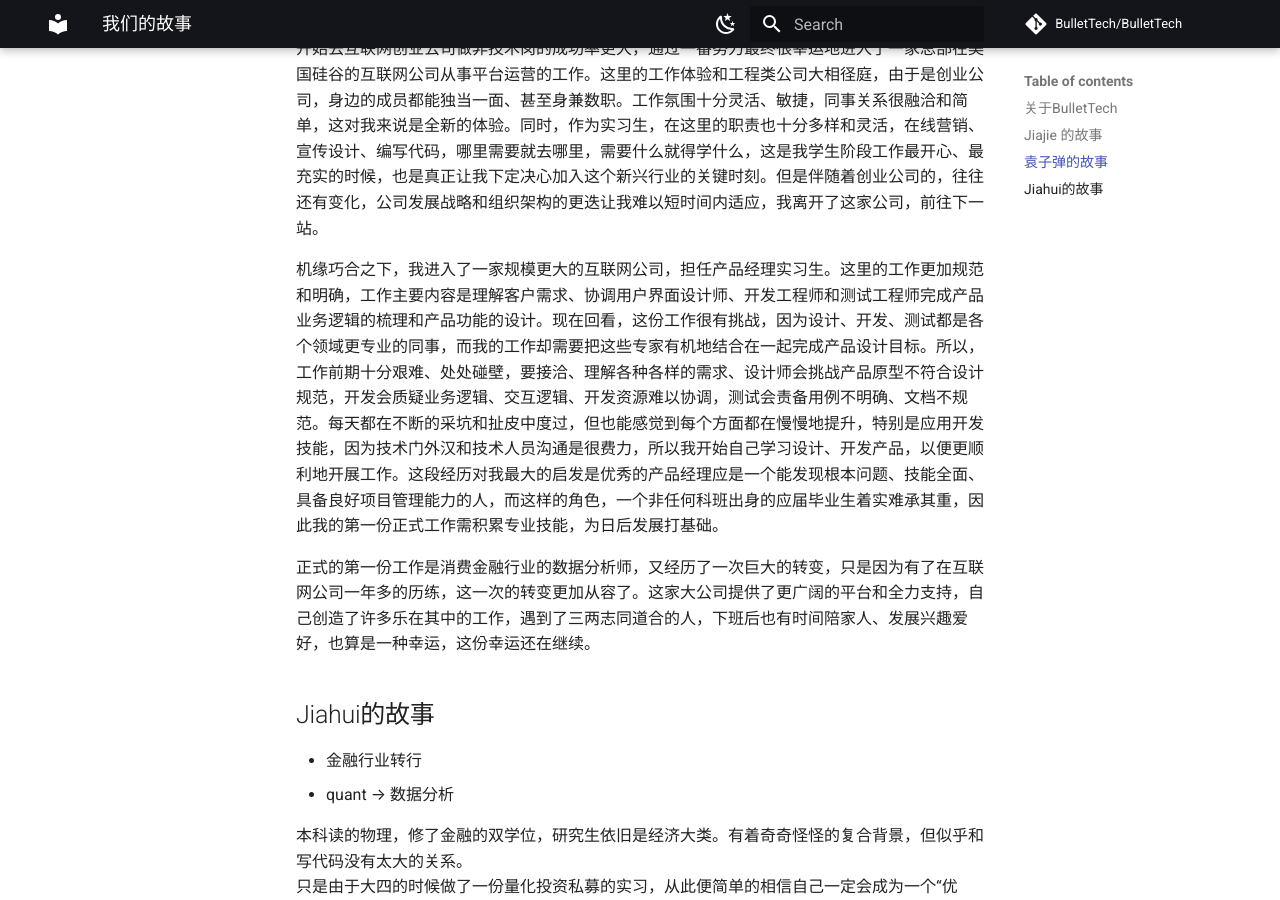
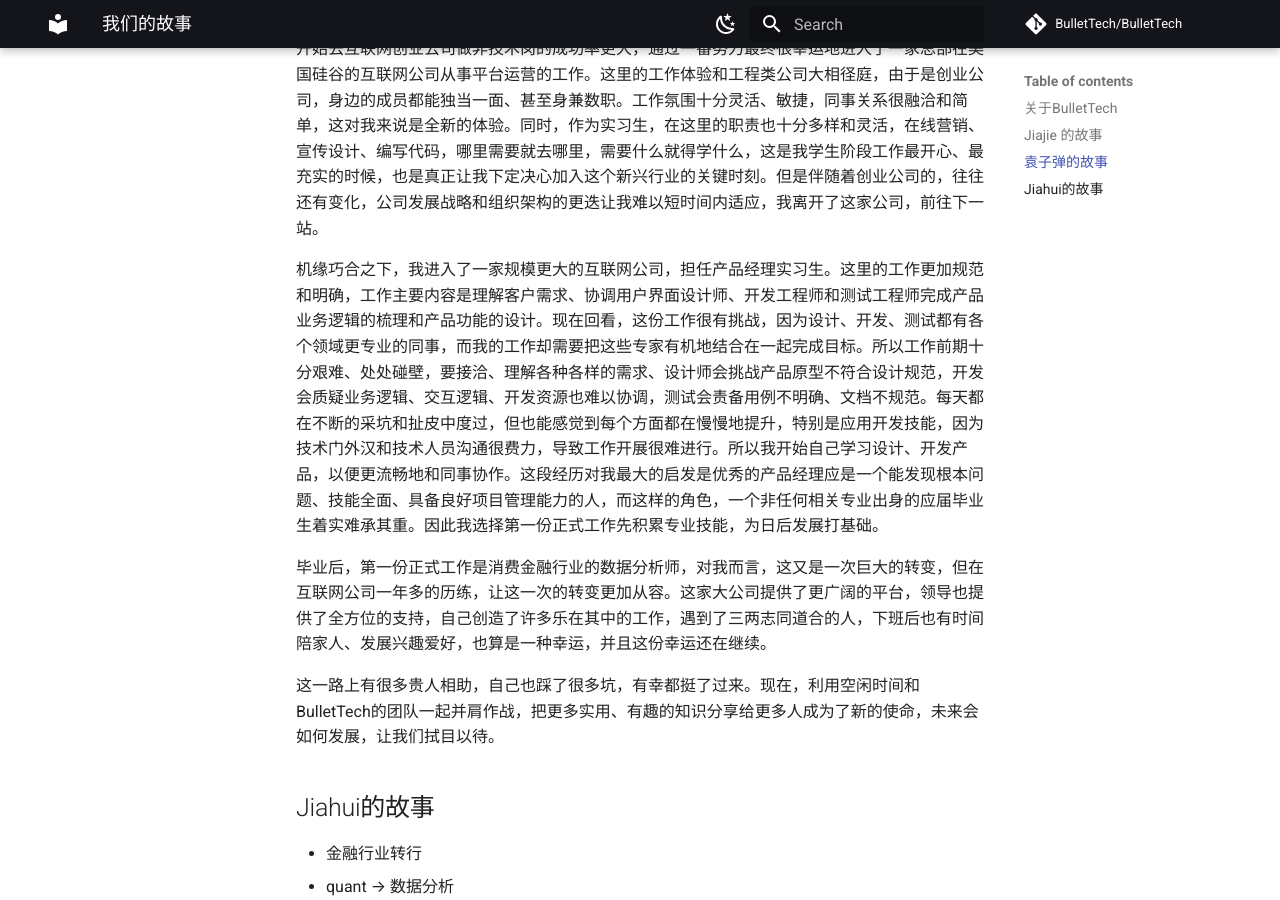
Before and after one commit to BulletTech/BulletTech, an MkDocs documentation site: the page built from docs/our_story.md, in a window 1280 px wide and 900 px high, scrolled down 1328 px. Built offline with MkDocs 1.6.1 and Material for MkDocs 9.7.7, drawn with Linux system fonts in a browser that asks for light colours; comment, search, counter and statistics services are not loaded.

Commit message:
Update the ending

```diff
--- a/docs/our_story.md
+++ b/docs/our_story.md
@@ -33,9 +33,11 @@
 
 很巧的是，上海有挺多互联网公司招收实习生。但对于毫无经验、专业背景毫不相关的我来说，刚开始去互联网创业公司做非技术岗的成功率更大，通过一番努力最终很幸运地进入了一家总部在美国硅谷的互联网公司从事平台运营的工作。这里的工作体验和工程类公司大相径庭，由于是创业公司，身边的成员都能独当一面、甚至身兼数职。工作氛围十分灵活、敏捷，同事关系很融洽和简单，这对我来说是全新的体验。同时，作为实习生，在这里的职责也十分多样和灵活，在线营销、宣传设计、编写代码，哪里需要就去哪里，需要什么就得学什么，这是我学生阶段工作最开心、最充实的时候，也是真正让我下定决心加入这个新兴行业的关键时刻。但是伴随着创业公司的，往往还有变化，公司发展战略和组织架构的更迭让我难以短时间内适应，我离开了这家公司，前往下一站。
 
-机缘巧合之下，我进入了一家规模更大的互联网公司，担任产品经理实习生。这里的工作更加规范和明确，工作主要内容是理解客户需求、协调用户界面设计师、开发工程师和测试工程师完成产品业务逻辑的梳理和产品功能的设计。现在回看，这份工作很有挑战，因为设计、开发、测试都是各个领域更专业的同事，而我的工作却需要把这些专家有机地结合在一起完成产品设计目标。所以，工作前期十分艰难、处处碰壁，要接洽、理解各种各样的需求、设计师会挑战产品原型不符合设计规范，开发会质疑业务逻辑、交互逻辑、开发资源难以协调，测试会责备用例不明确、文档不规范。每天都在不断的采坑和扯皮中度过，但也能感觉到每个方面都在慢慢地提升，特别是应用开发技能，因为技术门外汉和技术人员沟通是很费力，所以我开始自己学习设计、开发产品，以便更顺利地开展工作。这段经历对我最大的启发是优秀的产品经理应是一个能发现根本问题、技能全面、具备良好项目管理能力的人，而这样的角色，一个非任何科班出身的应届毕业生着实难承其重，因此我的第一份正式工作需积累专业技能，为日后发展打基础。
+机缘巧合之下，我进入了一家规模更大的互联网公司，担任产品经理实习生。这里的工作更加规范和明确，工作主要内容是理解客户需求、协调用户界面设计师、开发工程师和测试工程师完成产品业务逻辑的梳理和产品功能的设计。现在回看，这份工作很有挑战，因为设计、开发、测试都有各个领域更专业的同事，而我的工作却需要把这些专家有机地结合在一起完成目标。所以工作前期十分艰难、处处碰壁，要接洽、理解各种各样的需求、设计师会挑战产品原型不符合设计规范，开发会质疑业务逻辑、交互逻辑、开发资源也难以协调，测试会责备用例不明确、文档不规范。每天都在不断的采坑和扯皮中度过，但也能感觉到每个方面都在慢慢地提升，特别是应用开发技能，因为技术门外汉和技术人员沟通很费力，导致工作开展很难进行。所以我开始自己学习设计、开发产品，以便更流畅地和同事协作。这段经历对我最大的启发是优秀的产品经理应是一个能发现根本问题、技能全面、具备良好项目管理能力的人，而这样的角色，一个非任何相关专业出身的应届毕业生着实难承其重。因此我选择第一份正式工作先积累专业技能，为日后发展打基础。
 
-正式的第一份工作是消费金融行业的数据分析师，又经历了一次巨大的转变，只是因为有了在互联网公司一年多的历练，这一次的转变更加从容了。这家大公司提供了更广阔的平台和全力支持，自己创造了许多乐在其中的工作，遇到了三两志同道合的人，下班后也有时间陪家人、发展兴趣爱好，也算是一种幸运，这份幸运还在继续。
+毕业后，第一份正式工作是消费金融行业的数据分析师，对我而言，这又是一次巨大的转变，但在互联网公司一年多的历练，让这一次的转变更加从容。这家大公司提供了更广阔的平台，领导也提供了全方位的支持，自己创造了许多乐在其中的工作，遇到了三两志同道合的人，下班后也有时间陪家人、发展兴趣爱好，也算是一种幸运，并且这份幸运还在继续。
+
+这一路上有很多贵人相助，自己也踩了很多坑，有幸都挺了过来。现在，利用空闲时间和BulletTech的团队一起并肩作战，把更多实用、有趣的知识分享给更多人成为了新的使命，未来会如何发展，让我们拭目以待。
 
 ## Jiahui的故事
 
```
